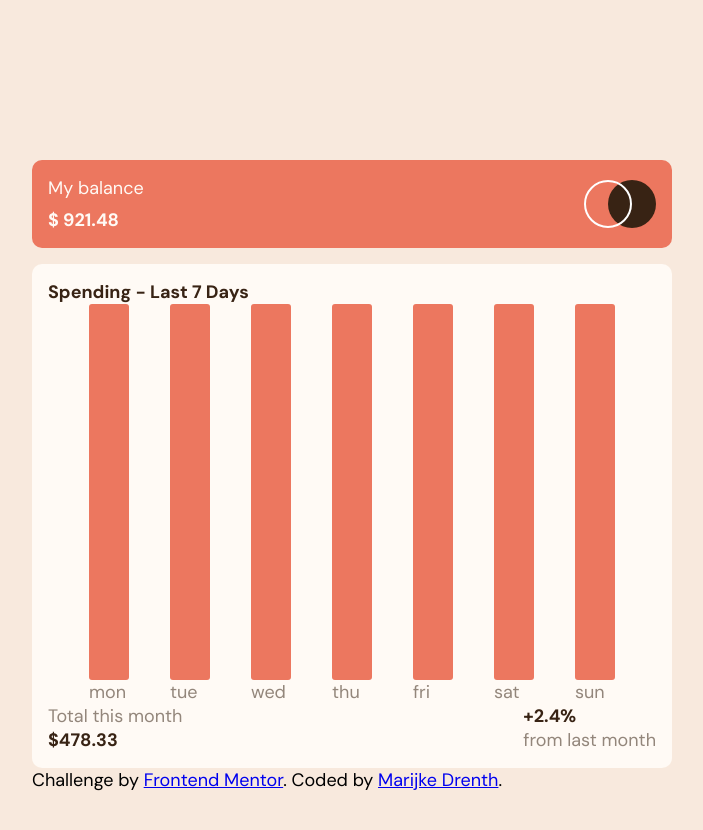
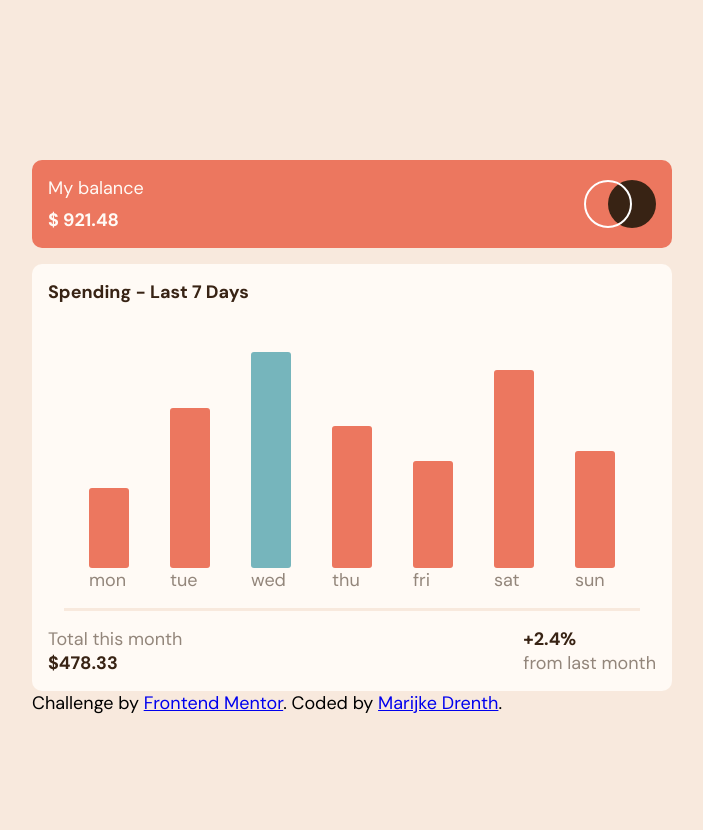
Before and after one commit to mldrenth/expenses_chart_component, a React (Create React App) app: page / in a window 1280 px wide. Shown: the top 830 px of the page, without its empty margins (288-991 px from the left). Built offline with nearby package versions, Linux system fonts and the light colour scheme.

Commit message:
Add bar chart

```diff
--- a/src/components/Bar.tsx
+++ b/src/components/Bar.tsx
@@ -3,8 +3,13 @@ import '../styles/components/Bar.scss'
 import { SpendingProps } from '../interfaces'
 
 const Bar = ({ day, amount }: SpendingProps) => {
+    let percentage: number = (amount / 52.36) * 100;
+
+    const barStyle = {
+        height: `${percentage}%`
+    }
     return (
-        <div className='bar-container flex flex-column'><div className='bar'></div><p className='text-medium-brown'>{day}</p></div>
+        <div className='bar-container flex flex-column'><div className={amount === 52.36? 'bar bar--max' : 'bar'}style={barStyle}></div><p className='text-medium-brown'>{day}</p></div>
     )
 }
 
--- a/src/components/SpendingOverview.tsx
+++ b/src/components/SpendingOverview.tsx
@@ -12,15 +12,15 @@ const SpendingOverview = () => {
 
     const bars = () => {
         return weeklySpending.map(entry => {
-            return <Bar day={entry.day} amount={entry.amount} />
+            return <Bar day={entry.day} amount={entry.amount}  />
         })
     }
 
     return (
         <div className='overview-card'>
             <p className='font-bold text-dark-brown'>Spending - Last 7 Days</p>
-            <div className='flex justify-content-evenly'>{bars()}</div>
-            <div></div>
+            <div className='flex justify-content-evenly align-items-end'>{bars()}</div>
+            <div className='divider'></div>
             <div className='flex flex-row justify-content-between'>
                 <div><p className='text-medium-brown'>Total this month
                 </p><p className='font-bold text-dark-brown'>$478.33</p></div> <div className='flex flex-column'><p className='font-bold text-dark-brown'>+2.4%</p><p className='text-medium-brown'>from last month</p></div></div>
--- a/src/styles/App.scss
+++ b/src/styles/App.scss
@@ -46,6 +46,8 @@ p {
   justify-content: space-evenly;
 }
 
+
+
 .mb-half {
   margin-bottom: 0.5rem;
 }
--- a/src/styles/components/Bar.scss
+++ b/src/styles/components/Bar.scss
@@ -1,12 +1,17 @@
 @use '../variables';
 
 .bar-container {
-    height: 50vh;
+    height: 30vh;
+    margin-top: 3rem;
 }
 
 .bar {
     background-color: variables.$primaryRed;
     width: 2.5rem;
-    height: 100%;
     border-radius: 3px;
+    margin-top: auto;
 }
+
+.bar--max {
+        background-color: variables.$primaryCyan;
+    }
--- a/src/styles/components/SpendingOverview.scss
+++ b/src/styles/components/SpendingOverview.scss
@@ -6,3 +6,8 @@
     padding: 1rem;
     margin-top: 1rem;
 }
+
+.divider {
+    border-top: 3px solid variables.$neutralCream;
+    margin: 1rem;
+}
```
